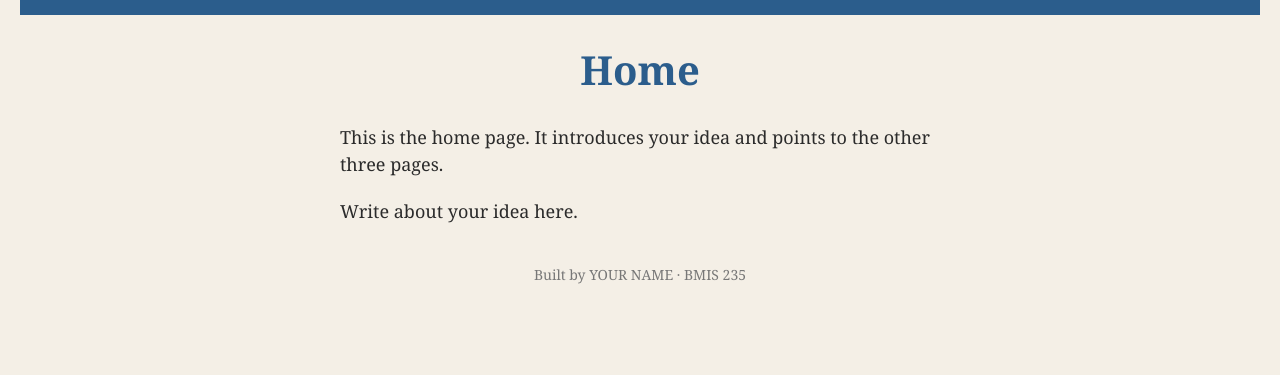
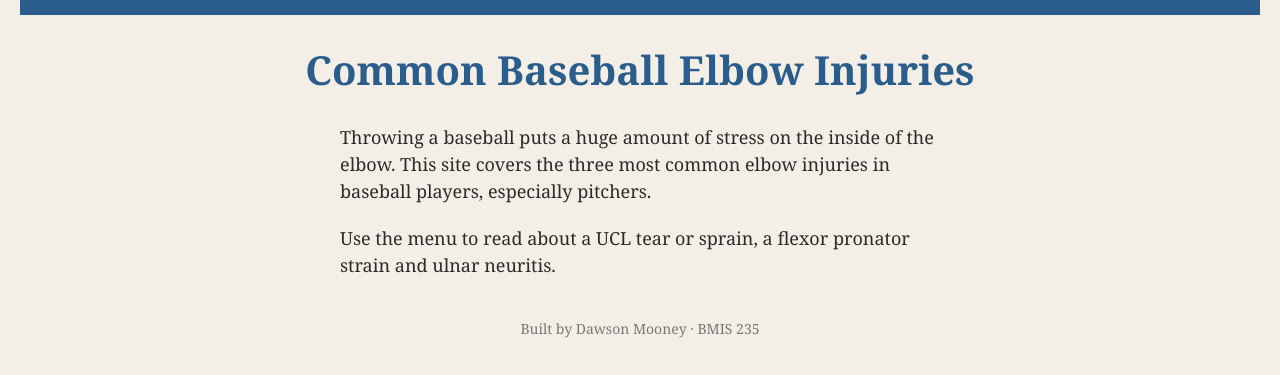
Before and after one commit to dawsonmahooney-dot/bmis235-html-3, a plain HTML site: page index.html in a window 1280 px wide. Shown: the part 71-446 px from the top of the page. Drawn offline with Linux system fonts and the light colour scheme.

Commit message:
Write the home page

```diff
--- a/index.html
+++ b/index.html
@@ -1,14 +1,14 @@
 <!DOCTYPE html>
 <!--
-  Author: YOUR NAME
+  Author: Dawson Mooney
   GU username: YOUR-GU-USERNAME
   Course: BMIS 235 - HTML-3
 -->
 <html lang="en">
 <head>
 <meta charset="utf-8">
-<meta name="author" content="YOUR NAME">
-<title>Home</title>
+<meta name="author" content="Dawson Mooney">
+<title>Baseball Elbow Injuries</title>
 
 <!-- this one line connects the page to the stylesheet -->
 <link rel="stylesheet" href="styles.css">
@@ -28,9 +28,9 @@
     <a href="ulnar-neuritis.html"><img src="img/ulnar-neuritis.png" alt="Ulnar Neuritis"></a>
 </nav>
 
-<h1>Home</h1>
-<p>This is the home page. It introduces your idea and points to the other three pages.</p>
-<p>Write about your idea here.</p>
+<h1>Common Baseball Elbow Injuries</h1>
+<p>Throwing a baseball puts a huge amount of stress on the inside of the elbow. This site covers the three most common elbow injuries in baseball players, especially pitchers.</p>
+<p>Use the menu to read about a UCL tear or sprain, a flexor pronator strain and ulnar neuritis.</p>
 
 <!-- ===== SHOWCASE ======================================================
      This box is empty on purpose. In Part 7 you paste an interactive
@@ -39,7 +39,7 @@
 <div class="showcase"></div>
 
 <!-- Footer: fill in your name -->
-<footer>Built by YOUR NAME &middot; BMIS 235</footer>
+<footer>Built by Dawson Mooney &middot; BMIS 235</footer>
 
 </body>
 </html>
```
